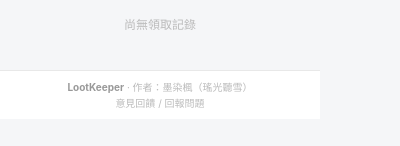
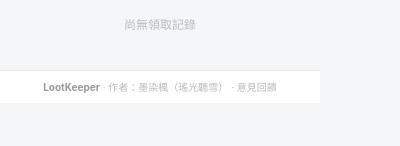
Before and after one commit to ZhouYuXun/LootKeeper, a browser extension: page popup.html in a window 400 px wide. Shown: the part 134-280 px from the top of the page. Drawn offline with Linux system fonts and the light colour scheme.

Commit message:
style: merge footer into single line

```diff
--- a/popup.html
+++ b/popup.html
@@ -514,8 +514,7 @@
 
   <!-- 頁腳 -->
   <div class="footer">
-    <strong>LootKeeper</strong> · 作者：墨染楓（瑤光聽雪）<br>
-    <a href="https://github.com/ZhouYuXun/LootKeeper/issues" target="_blank">意見回饋 / 回報問題</a>
+    <strong>LootKeeper</strong> · 作者：墨染楓（瑤光聽雪） · <a href="https://github.com/ZhouYuXun/LootKeeper/issues" target="_blank">意見回饋</a>
   </div>
 
   <script src="popup.js"></script>
```
